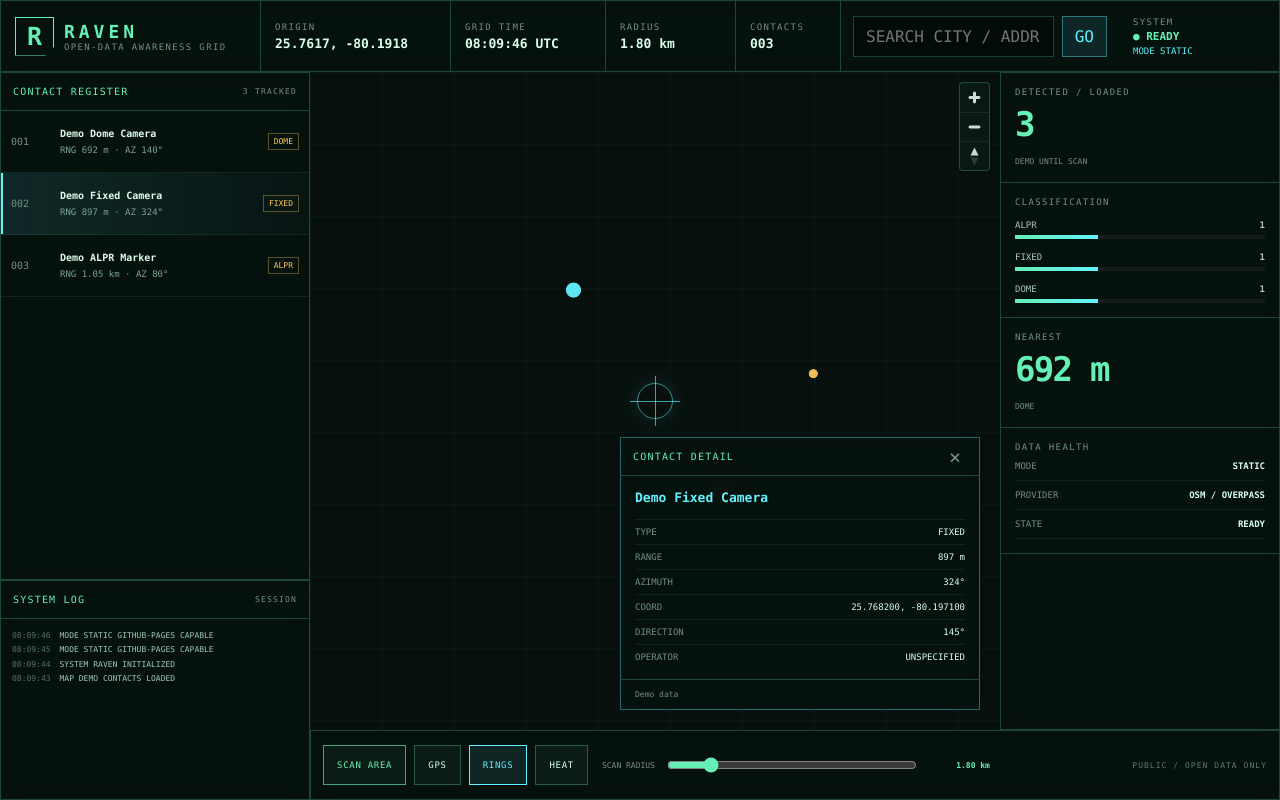
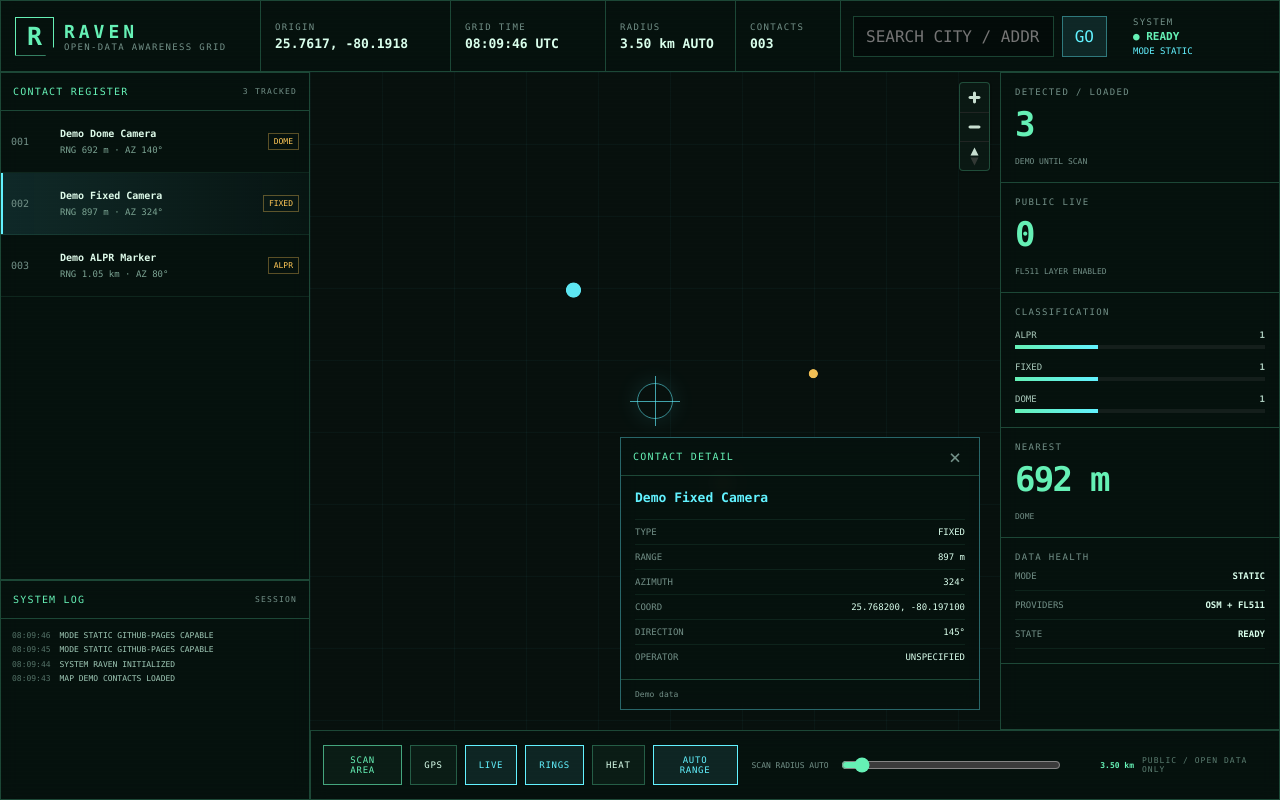
Before and after one commit to uhuhuhuhuhuhuhuh/Raven, a React (Vite) app in the folder frontend/: page / in a window 1280 px wide. Built offline with nearby package versions, Linux system fonts and the light colour scheme; no server answers.

Commit message:
Add live camera layer and viewport-scaled scan radius

```diff
--- a/frontend/src/App.tsx
+++ b/frontend/src/App.tsx
@@ -4,7 +4,8 @@ import { detectMode, scanArea, searchPlace } from './api';
 import type { RavenFeature, RavenMode } from './types';
 
 const DEFAULT_ORIGIN = { lat: 25.7617, lon: -80.1918 };
-const TYPE_ORDER = ['alpr', 'fixed', 'dome', 'ptz', 'panorama', 'speed', 'unknown'] as const;
+const TYPE_ORDER = ['live', 'alpr', 'fixed', 'dome', 'ptz', 'panorama', 'speed', 'unknown'] as const;
+const MAX_AUTO_RADIUS = 50000;
 
 function toRad(value: number) { return value * Math.PI / 180; }
 function toDeg(value: number) { return value * 180 / Math.PI; }
@@ -23,7 +24,14 @@ function bearingDegrees(aLat: number, aLon: number, bLat: number, bLon: number)
   return (toDeg(Math.atan2(y, x)) + 360) % 360;
 }
 function formatRange(meters: number) { return meters >= 1000 ? `${(meters / 1000).toFixed(2)} km` : `${Math.round(meters)} m`; }
-function typeLabel(type?: RavenFeature['cameraType']) { return (type || 'unknown').toUpperCase(); }
+function typeLabel(feature: RavenFeature) { return feature.kind === 'live-feed' ? 'LIVE' : (feature.cameraType || 'unknown').toUpperCase(); }
+function viewportRadius(map: MapLibreMap) {
+  const center = map.getCenter();
+  const bounds = map.getBounds();
+  const corners = [bounds.getNorthEast(), bounds.getNorthWest(), bounds.getSouthEast(), bounds.getSouthWest()];
+  const farthest = Math.max(...corners.map(corner => distanceMeters(center.lat, center.lng, corner.lat, corner.lng)));
+  return Math.min(MAX_AUTO_RADIUS, Math.max(250, Math.ceil((farthest * 1.05) / 250) * 250));
+}
 
 const demoFeatures: RavenFeature[] = [
   { id: 'demo-1', providerId: 'demo', kind: 'camera', cameraType: 'fixed', name: 'Demo Fixed Camera', lat: 25.7682, lon: -80.1971, bearing: 145, attribution: 'Demo data', fetchedAt: new Date().toISOString(), metadata: {} },
@@ -34,9 +42,12 @@ const demoFeatures: RavenFeature[] = [
 export default function App() {
   const mapContainer = useRef<HTMLDivElement | null>(null);
   const mapRef = useRef<MapLibreMap | null>(null);
+  const autoRadiusRef = useRef(true);
   const [mode, setMode] = useState<RavenMode>('detecting');
   const [origin, setOrigin] = useState(DEFAULT_ORIGIN);
   const [radius, setRadius] = useState(1800);
+  const [autoRadius, setAutoRadius] = useState(true);
+  const [liveEnabled, setLiveEnabled] = useState(true);
   const [features, setFeatures] = useState<RavenFeature[]>(demoFeatures);
   const [selectedId, setSelectedId] = useState<string | null>(demoFeatures[0].id);
   const [status, setStatus] = useState('READY');
@@ -54,11 +65,19 @@ export default function App() {
   })).sort((a, b) => a.distance - b.distance), [features, origin]);
 
   const selected = enriched.find(feature => feature.id === selectedId) || null;
+  const liveCount = enriched.filter(feature => feature.kind === 'live-feed').length;
   const counts = useMemo(() => {
     const result: Record<string, number> = {};
-    enriched.forEach(feature => { const key = feature.cameraType || 'unknown'; result[key] = (result[key] || 0) + 1; });
+    enriched.forEach(feature => {
+      const key = feature.kind === 'live-feed' ? 'live' : feature.cameraType || 'unknown';
+      result[key] = (result[key] || 0) + 1;
+    });
     return result;
   }, [enriched]);
+
+  useEffect(() => {
+    autoRadiusRef.current = autoRadius;
+  }, [autoRadius]);
 
   useEffect(() => {
     detectMode().then(result => {
@@ -92,6 +111,13 @@ export default function App() {
       }
     });
     map.addControl(new maplibregl.NavigationControl({ showCompass: true }), 'top-right');
+
+    const syncScanArea = () => {
+      const center = map.getCenter();
+      setOrigin({ lat: center.lat, lon: center.lng });
+      if (autoRadiusRef.current) setRadius(viewportRadius(map));
+    };
+
     map.on('load', () => {
       map.addSource('contacts', { type: 'geojson', data: { type: 'FeatureCollection', features: [] } });
       map.addLayer({
@@ -100,7 +126,13 @@ export default function App() {
       });
       map.addLayer({
         id: 'contacts', type: 'circle', source: 'contacts',
-        paint: { 'circle-radius': ['case', ['==', ['get', 'selected'], true], 8, 5], 'circle-color': ['case', ['==', ['get', 'selected'], true], '#62f2ff', '#ffc857'], 'circle-stroke-color': '#07100d', 'circle-stroke-width': 2, 'circle-opacity': 0.95 }
+        paint: {
+          'circle-radius': ['case', ['==', ['get', 'selected'], true], 8, ['==', ['get', 'kind'], 'live-feed'], 6, 5],
+          'circle-color': ['case', ['==', ['get', 'selected'], true], '#62f2ff', ['==', ['get', 'kind'], 'live-feed'], '#65f0b5', '#ffc857'],
+          'circle-stroke-color': '#07100d',
+          'circle-stroke-width': 2,
+          'circle-opacity': 0.95
+        }
       });
       map.on('click', 'contacts', event => {
         const id = event.features?.[0]?.properties?.id;
@@ -109,7 +141,9 @@ export default function App() {
       map.on('mouseenter', 'contacts', () => { map.getCanvas().style.cursor = 'pointer'; });
       map.on('mouseleave', 'contacts', () => { map.getCanvas().style.cursor = ''; });
       updateMapSources(map, features, selectedId, origin, radius, ringsEnabled, heatEnabled);
+      syncScanArea();
     });
+    map.on('moveend', syncScanArea);
     mapRef.current = map;
     return () => { map.remove(); mapRef.current = null; };
   }, []);
@@ -126,11 +160,12 @@ export default function App() {
     setScanActive(true);
     setLogs(previous => [`SCAN    ${radius}M @ ${origin.lat.toFixed(4)}, ${origin.lon.toFixed(4)}`, ...previous].slice(0, 10));
     try {
-      const result = await scanArea(mode, origin.lat, origin.lon, radius);
+      const result = await scanArea(mode, origin.lat, origin.lon, radius, liveEnabled);
       setFeatures(result);
       setSelectedId(result[0]?.id || null);
       setStatus('READY');
-      setLogs(previous => [`MAP     ${result.length} PUBLIC CONTACTS LOADED`, ...previous].slice(0, 10));
+      const publicLive = result.filter(feature => feature.kind === 'live-feed').length;
+      setLogs(previous => [`MAP     ${result.length} CONTACTS / ${publicLive} PUBLIC LIVE CAMS`, ...previous].slice(0, 10));
     } catch (error) {
       setStatus('SOURCE ERROR');
       setLogs(previous => [`ERROR   ${error instanceof Error ? error.message : 'SCAN FAILED'}`, ...previous].slice(0, 10));
@@ -175,13 +210,31 @@ export default function App() {
     }, { enableHighAccuracy: true, timeout: 8000 });
   }
 
+  function toggleAutoRadius() {
+    setAutoRadius(previous => {
+      const next = !previous;
+      autoRadiusRef.current = next;
+      if (next && mapRef.current) setRadius(viewportRadius(mapRef.current));
+      return next;
+    });
+  }
+
+  function toggleLive() {
+    setLiveEnabled(previous => {
+      const next = !previous;
+      if (!next) setFeatures(current => current.filter(feature => feature.kind !== 'live-feed'));
+      setLogs(current => [`LIVE    PUBLIC CAMERA LAYER ${next ? 'ENABLED' : 'DISABLED'}`, ...current].slice(0, 10));
+      return next;
+    });
+  }
+
   return (
     <div className={`raven-shell ${scanActive ? 'scanning' : ''}`}>
       <header className="top-hud panel">
         <div className="brand-block"><div className="brand-mark">R</div><div><strong>RAVEN</strong><span>OPEN-DATA AWARENESS GRID</span></div></div>
         <HudMetric label="ORIGIN" value={`${origin.lat.toFixed(4)}, ${origin.lon.toFixed(4)}`} />
         <HudMetric label="GRID TIME" value={`${clock.toISOString().slice(11, 19)} UTC`} />
-        <HudMetric label="RADIUS" value={formatRange(radius)} />
+        <HudMetric label="RADIUS" value={`${formatRange(radius)}${autoRadius ? ' AUTO' : ''}`} />
         <HudMetric label="CONTACTS" value={String(enriched.length).padStart(3, '0')} />
         <form className="search-box" onSubmit={submitSearch}><input value={query} onChange={e => setQuery(e.target.value)} placeholder="SEARCH CITY / ADDRESS / COORDINATES" /><button>GO</button></form>
         <div className="system-block"><span>SYSTEM</span><strong className={status.includes('ERROR') ? 'bad' : ''}>● {status}</strong><small>MODE {mode.toUpperCase()}</small></div>
@@ -195,7 +248,7 @@ export default function App() {
             <button key={feature.id} className={`contact-row ${selectedId === feature.id ? 'active' : ''}`} onClick={() => { setSelectedId(feature.id); mapRef.current?.flyTo({ center: [feature.lon, feature.lat], zoom: 16 }); }}>
               <span className="contact-index">{String(index + 1).padStart(3, '0')}</span>
               <span className="contact-main"><strong>{feature.name || 'CAMERA'}</strong><small>RNG {formatRange(feature.distance)} · AZ {Math.round(feature.azimuth)}°</small></span>
-              <span className="contact-tag">{typeLabel(feature.cameraType)}</span>
+              <span className="contact-tag">{typeLabel(feature)}</span>
             </button>
           ))}
         </div>
@@ -210,25 +263,29 @@ export default function App() {
           <section className="detail-card panel">
             <div className="panel-title"><span>CONTACT DETAIL</span><button onClick={() => setSelectedId(null)}>×</button></div>
             <strong className="detail-name">{selected.name}</strong>
+            {selected.snapshotUrl && <img src={selected.snapshotUrl} alt={`Public camera snapshot for ${selected.name || selected.sourceId || 'camera'}`} style={{ width: '100%', aspectRatio: '16 / 9', objectFit: 'cover', display: 'block', borderTop: '1px solid rgba(102,247,184,.24)' }} />}
             <dl>
-              <div><dt>TYPE</dt><dd>{typeLabel(selected.cameraType)}</dd></div>
+              <div><dt>TYPE</dt><dd>{typeLabel(selected)}</dd></div>
               <div><dt>RANGE</dt><dd>{formatRange(selected.distance)}</dd></div>
               <div><dt>AZIMUTH</dt><dd>{Math.round(selected.azimuth)}°</dd></div>
               <div><dt>COORD</dt><dd>{selected.lat.toFixed(6)}, {selected.lon.toFixed(6)}</dd></div>
               <div><dt>DIRECTION</dt><dd>{selected.bearing === undefined ? 'UNKNOWN' : `${selected.bearing}°`}</dd></div>
               <div><dt>OPERATOR</dt><dd>{selected.operator || 'UNSPECIFIED'}</dd></div>
+              {selected.status && <div><dt>FEED</dt><dd>{selected.status}</dd></div>}
+              {selected.sourceUpdatedAt && <div><dt>UPDATED</dt><dd>{selected.sourceUpdatedAt}</dd></div>}
             </dl>
             <div className="detail-source">{selected.attribution || selected.providerId}</div>
-            {selected.sourceUrl && <a href={selected.sourceUrl} target="_blank" rel="noreferrer">OPEN PUBLIC SOURCE ↗</a>}
+            {selected.sourceUrl && <a href={selected.sourceUrl} target="_blank" rel="noreferrer">{selected.kind === 'live-feed' ? 'OPEN PUBLIC CAMERA' : 'OPEN PUBLIC SOURCE'} ↗</a>}
           </section>
         )}
       </main>
 
       <aside className="analytics-rail panel">
         <MetricCard label="DETECTED / LOADED" value={String(enriched.length)} sub={features.some(feature => feature.providerId === 'demo') ? 'DEMO UNTIL SCAN' : 'CURRENT RESULT'} />
+        <MetricCard label="PUBLIC LIVE" value={String(liveCount)} sub={liveEnabled ? 'FL511 LAYER ENABLED' : 'LAYER DISABLED'} />
         <section className="analytics-card"><div className="section-label">CLASSIFICATION</div>{TYPE_ORDER.filter(type => counts[type]).map(type => <ClassBar key={type} label={type.toUpperCase()} value={counts[type] || 0} total={Math.max(enriched.length, 1)} />)}</section>
-        <MetricCard label="NEAREST" value={enriched[0] ? formatRange(enriched[0].distance) : '—'} sub={enriched[0] ? typeLabel(enriched[0].cameraType) : 'NO CONTACT'} />
-        <section className="analytics-card"><div className="section-label">DATA HEALTH</div><div className="health-line"><span>MODE</span><strong>{mode.toUpperCase()}</strong></div><div className="health-line"><span>PROVIDER</span><strong>OSM / OVERPASS</strong></div><div className="health-line"><span>STATE</span><strong>{status}</strong></div></section>
+        <MetricCard label="NEAREST" value={enriched[0] ? formatRange(enriched[0].distance) : '—'} sub={enriched[0] ? typeLabel(enriched[0]) : 'NO CONTACT'} />
+        <section className="analytics-card"><div className="section-label">DATA HEALTH</div><div className="health-line"><span>MODE</span><strong>{mode.toUpperCase()}</strong></div><div className="health-line"><span>PROVIDERS</span><strong>{liveEnabled ? 'OSM + FL511' : 'OSM / OVERPASS'}</strong></div><div className="health-line"><span>STATE</span><strong>{status}</strong></div></section>
       </aside>
 
       <section className="system-log panel">
@@ -239,9 +296,11 @@ export default function App() {
       <footer className="command-bar panel">
         <button className="command primary" onClick={runScan}>SCAN AREA</button>
         <button className="command" onClick={useGps}>GPS</button>
+        <button className={`command ${liveEnabled ? 'on' : ''}`} onClick={toggleLive}>LIVE</button>
         <button className={`command ${ringsEnabled ? 'on' : ''}`} onClick={() => setRingsEnabled(value => !value)}>RINGS</button>
         <button className={`command ${heatEnabled ? 'on' : ''}`} onClick={() => setHeatEnabled(value => !value)}>HEAT</button>
-        <label className="radius-control"><span>SCAN RADIUS</span><input type="range" min="250" max="10000" step="250" value={radius} onChange={e => setRadius(Number(e.target.value))} /><strong>{formatRange(radius)}</strong></label>
+        <button className={`command ${autoRadius ? 'on' : ''}`} onClick={toggleAutoRadius}>AUTO RANGE</button>
+        <label className="radius-control"><span>SCAN RADIUS {autoRadius ? 'AUTO' : 'MANUAL'}</span><input type="range" min="250" max="50000" step="250" value={radius} onChange={e => { setAutoRadius(false); autoRadiusRef.current = false; setRadius(Number(e.target.value)); }} /><strong>{formatRange(radius)}</strong></label>
         <div className="command-note">PUBLIC / OPEN DATA ONLY</div>
       </footer>
     </div>
@@ -266,7 +325,7 @@ function updateMapSources(map: MapLibreMap, features: RavenFeature[], selectedId
       features: features.map(feature => ({
         type: 'Feature',
         geometry: { type: 'Point', coordinates: [feature.lon, feature.lat] },
-        properties: { id: feature.id, selected: feature.id === selectedId, type: feature.cameraType || 'unknown' }
+        properties: { id: feature.id, selected: feature.id === selectedId, type: feature.cameraType || 'unknown', kind: feature.kind }
       }))
     });
   }
```
